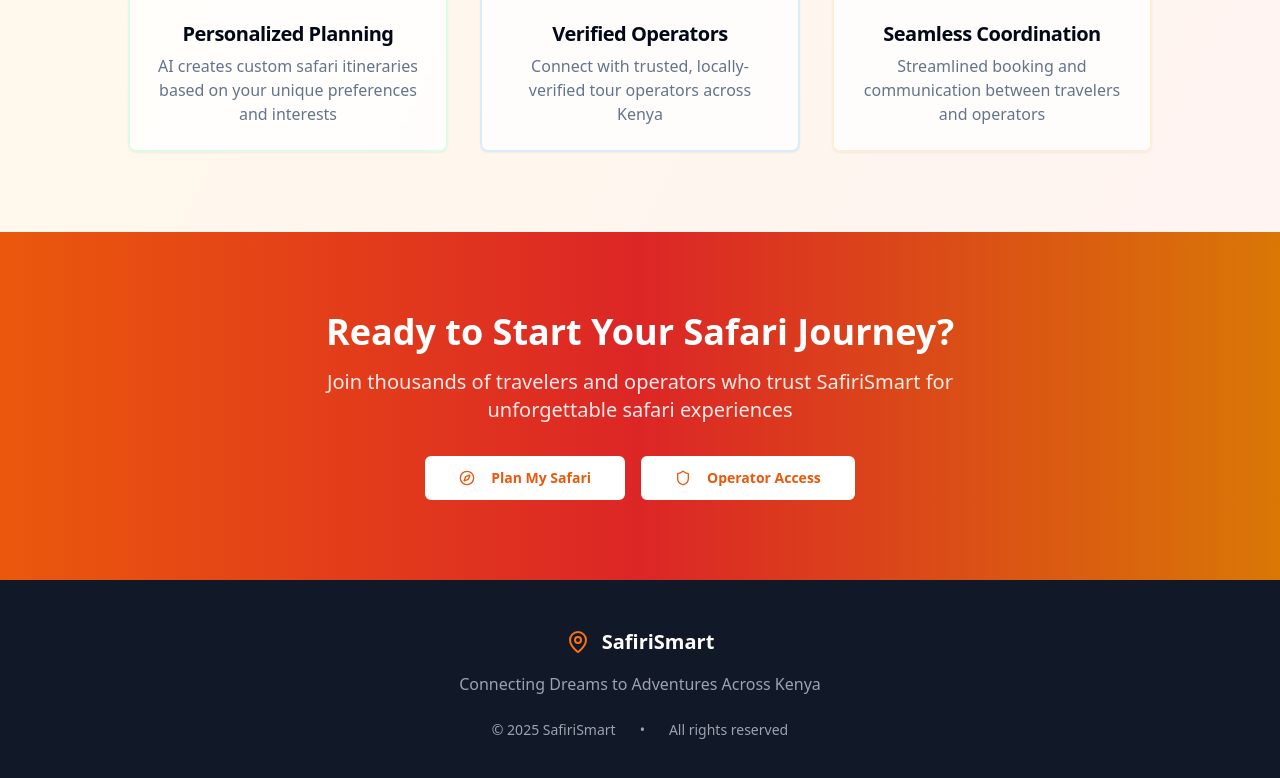
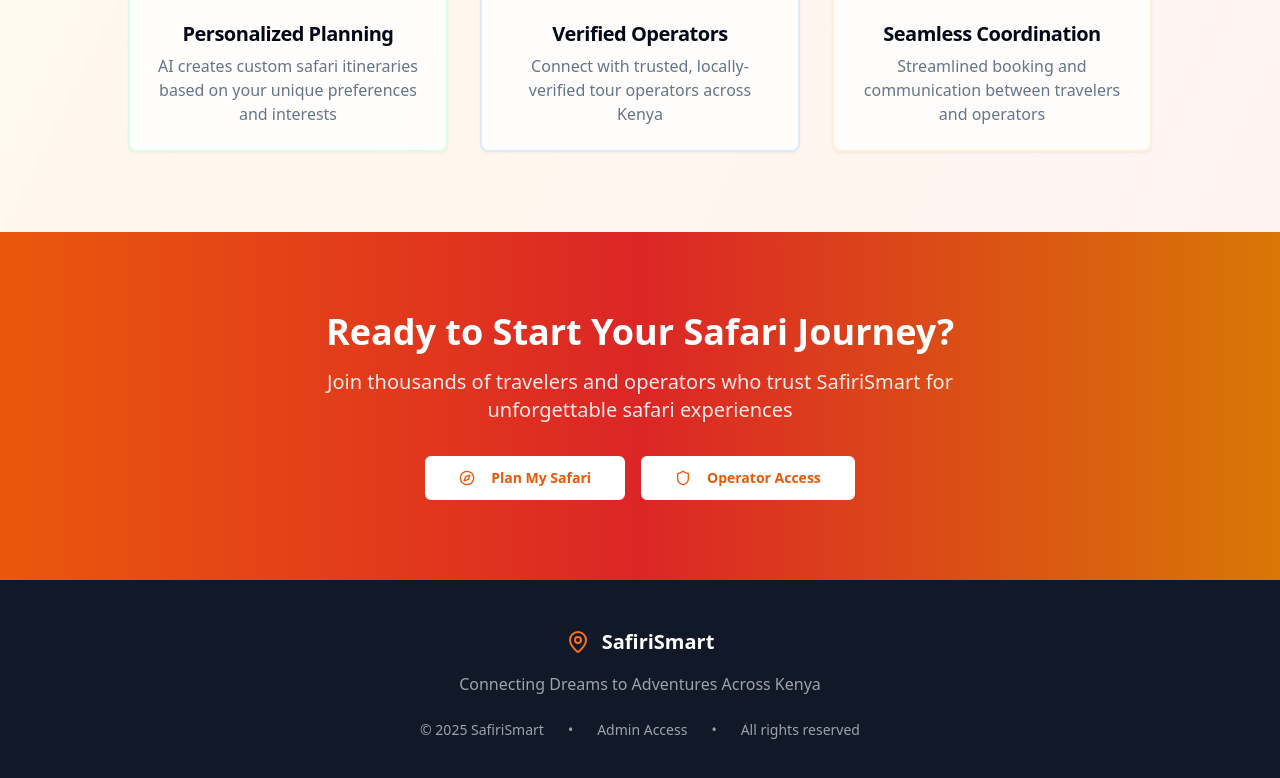
Before and after one commit to PrinceKeldon/SafiriSmart, a React (Vite) app: page / in a window 1280 px wide. Shown: the part 1788-2566 px from the top of the page. Built offline with nearby package versions, Linux system fonts and the light colour scheme.

Commit message:
Refactor admin access points
Removed admin section from dashboard and added "Admin Access" link to homepage footer.

```diff
--- a/src/pages/Index.tsx
+++ b/src/pages/Index.tsx
@@ -255,6 +255,10 @@ const Index = () => {
             <div className="flex justify-center gap-6 text-sm text-gray-400">
               <span>© 2025 SafiriSmart</span>
               <span>•</span>
+              <Link to="/admin" className="hover:text-gray-300 transition-colors">
+                Admin Access
+              </Link>
+              <span>•</span>
               <span>All rights reserved</span>
             </div>
           </div>
```
